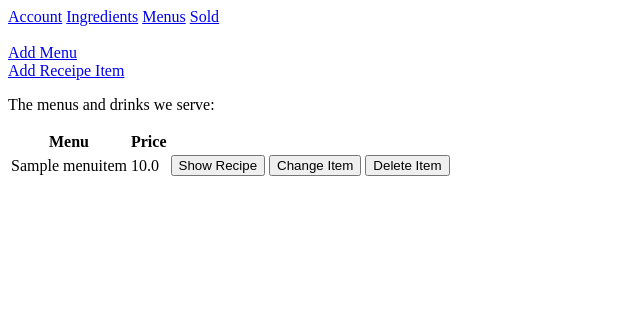
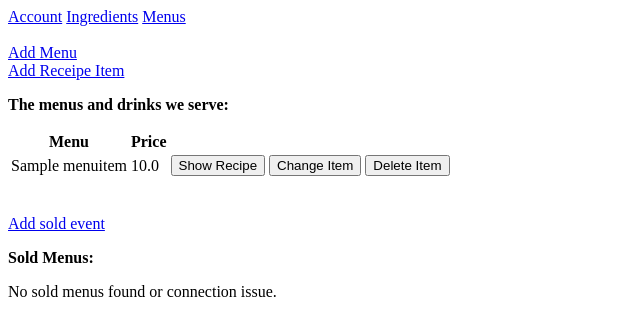
Before and after one commit to Sandrowue/DjangoMenuIngredient, a Django app: page /aviableMenus in a window 1280 px wide. Shown: the top 336 px of the page, without its empty margins (0-640 px from the left). Run offline with Django 5.2, Linux system fonts and the light colour scheme; tables that the repository leaves empty hold one stand-in row (values such as "Sample post").

Commit message:
sold moved to menus

```diff
--- a/capstone/MenuIngredientMaster/templates/MenuIngredientMaster/base.html
+++ b/capstone/MenuIngredientMaster/templates/MenuIngredientMaster/base.html
@@ -7,7 +7,6 @@
         <a href="{% url 'index' %}" class="active">Account</a>
         <a href="{% url 'ingredients' %}">Ingredients</a>
         <a href="{% url 'aviableMenus' %}">Menus</a>
-        <a href="{% url 'sold' %}">Sold</a>
     </div>
     {% block content %}
     {% endblock %}
--- a/capstone/MenuIngredientMaster/templates/MenuIngredientMaster/menus.html
+++ b/capstone/MenuIngredientMaster/templates/MenuIngredientMaster/menus.html
@@ -10,7 +10,7 @@
 <br/>
 <a href="{% url 'addRecipeItem' %}">Add Receipe Item</a>
 {% if allMenus %}
-    <p>The menus and drinks we serve:</p>
+    <p><strong>The menus and drinks we serve:</strong></p>
     <table>
         <tr>
             <th>Menu</th>
@@ -27,7 +27,36 @@
             </tr>
         {% endfor %}
     </table>
-{% else %}
-    <p>No menus available.</p>
-{% endif %}
+    {% else %}
+        <p>No menus available.</p>
+    {% endif %}
+    <br/>
+    <br/>
+    <a href="{% url 'addSoldEvent' %}">Add sold event</a>
+    <br/>
+    <p><strong>Sold Menus:</strong></p>
+    {% if soldMenus %}
+    <p>Sold Menus:</p>
+    <table>
+        <tr>
+            <th>Timestamp</th>
+            <th>Menu</th>
+            <th>Price</th>
+            <th></th>
+        </tr>
+        {% for menu in soldMenus %}
+
+            <tr>
+                <td>{{ menu.timestamp }}</td>
+                <td>{{ menu.menu_item.title }}</td>
+                <td>{{ menu.price }}</td>
+                <td><a href="{% url 'deleteSoldEvent' menu.id %}"><button>Delete event</button></a></td>
+            </tr>
+        {% endfor %}
+    </table>
+    {% else %}
+        <p>No sold menus found or connection issue.</p>
+    {% endif %}
+
+
 {% endblock %}
```
